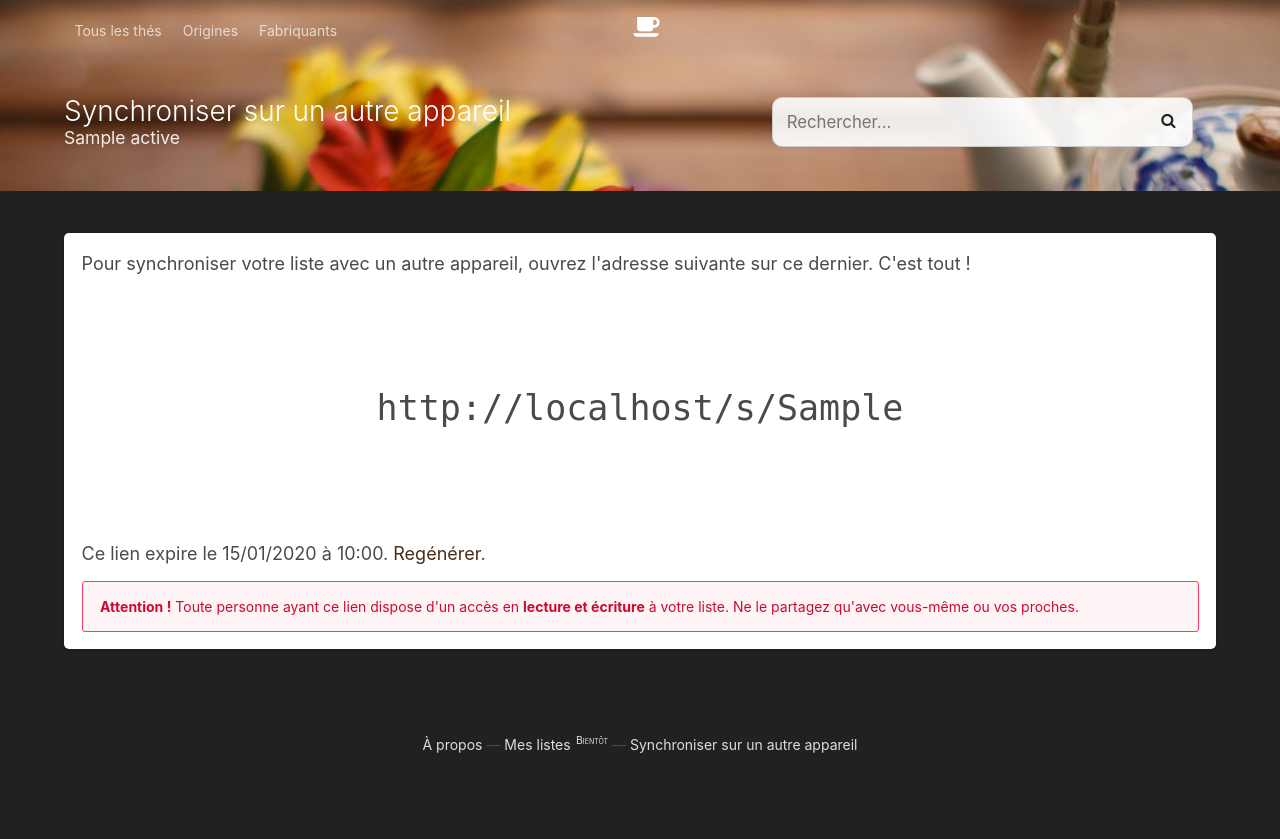
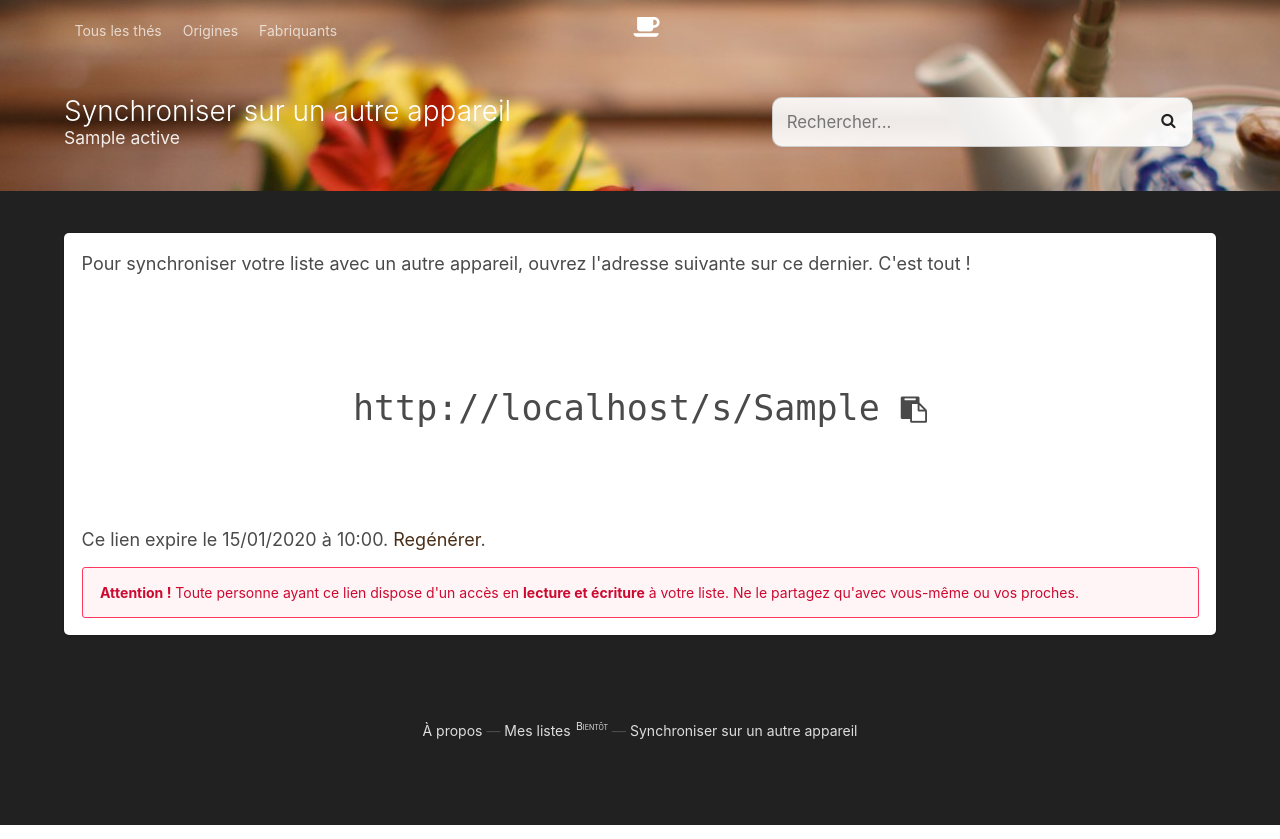
Before and after one commit to AmauryCarrade/my-tea.party, a Flask app: template myteaparty/templates/sync.html in a window 1280 px wide. Run offline with Flask 2, Linux system fonts and the light colour scheme; the template is opened without the code that fills it: most values are stand-ins (such as "Sample title", 1, 10 or a date in 2020); parts of the project's set-up code (start-up, migrations or seed data) failed here and were passed over; some libraries are stand-ins or nearby versions.

Commit message:
The sync link is easily copiable

```diff
--- a/myteaparty/static/assets/sass/mtp/_teas_lists.scss
+++ b/myteaparty/static/assets/sass/mtp/_teas_lists.scss
@@ -1,13 +1,31 @@
-#sync_list {
+#sync-list {
 	.box {
 		p {
 			font-size: large;
 
-			&.sync_url {
+			&.sync-url {
 				margin: 3em;
+				margin-bottom: .4em;
 				text-align: center;
 				font-size: 2.5em;
 				font-family: $family-monospace;
+				cursor: pointer;
+
+				.fa {
+					font-size: .75em;
+					vertical-align: middle;
+				}
+
+				&:hover {
+					color: black;
+				}
+			}
+
+			&.sync-url-copy-message {
+				margin-bottom: 4em;
+
+				text-align: center;
+				font-size: 1em;
 			}
 		}
 
@@ -28,7 +46,7 @@
 
 
 @include mobile {
-	#sync_list {
+	#sync-list {
 		.box p {
 			&.sync_url {
 				margin: 3em .1em;
--- a/myteaparty/templates/sync.html
+++ b/myteaparty/templates/sync.html
@@ -29,11 +29,60 @@
 
 
 {% block content %}
-<section class="section" id="sync_list">
+<section class="section" id="sync-list">
     <div class="container">
         <div class="box">
             <p>Pour synchroniser votre liste avec un autre appareil, ouvrez l'adresse suivante sur ce dernier. C'est tout !</p>
-            <p class="sync_url">{{ url_for('sync_list_newdevice', share_key=active_list.share_key, _external=True) }}</p>
+            <p class="sync-url tooltip is-tooltip-top" id="sync-url-handle" data-tooltip="Copier le lien">
+                <span id="sync-url">{{ url_for('sync_list_newdevice', share_key=active_list.share_key, _external=True) }}</span>
+                <span class="fa fa-clipboard"></span>
+            </p>
+            <p class="sync-url-copy-message" id="sync-url-copy-message">
+                &nbsp;
+            </p>
+
+            <script type="text/javascript">
+                (function() {
+                    'use strict';
+                    var handle = document.getElementById('sync-url-handle');
+                    var sync_url = document.getElementById('sync-url');
+                    var copy_message = document.getElementById('sync-url-copy-message');
+
+                    handle.addEventListener('click', function (element)
+                    {
+                        var copyBuffer = document.body.appendChild(document.createElement('textarea'));
+                        var element = element.target;
+                        copyBuffer.className = 'copy-buffer';
+                        copyBuffer.value = sync_url.textContent;
+                        copyBuffer.select();
+
+                        try
+                        {
+                            if (!document.execCommand('copy'))
+                            {
+                                console.error('Copy failed.');
+                                copy_message.innerHTML = 'Erreur lors de la copie';
+                            }
+                            else
+                            {
+                                copy_message.innerHTML = 'Lien copié !';
+                            }
+                        }
+                        catch(e)
+                        {
+                            console.error('Error while executing copy command: %o', e);
+                            element.setAttribute('data-tooltip', 'Erreur lors de la copie');
+                        }
+
+                        if (copy_message.timeoutId) clearTimeout(copy_message.timeoutId);
+                        copy_message.timeoutId = setTimeout(function () {
+                            copy_message.innerHTML = '&nbsp;';
+                        }, 2000);
+
+                        document.body.removeChild(copyBuffer);
+                    });
+                })();
+            </script>
 
             <p>
                 Ce lien expire le {{ active_list.share_key_valid_until.strftime('%d/%m/%Y à %H:%M') }}. <a href="{{ url_for('sync_list', regen=True) }}">Regénérer</a>.
--- a/myteaparty/templates/sync_newdevice.html
+++ b/myteaparty/templates/sync_newdevice.html
@@ -35,7 +35,7 @@
 
 
 {% block content %}
-<section class="section" id="sync_list">
+<section class="section" id="sync-list">
     <div class="container">
         <div class="box">
             {% if done %}
```
Also changed, not shown: myteaparty/static/assets/css/myteaparty.min.css.
